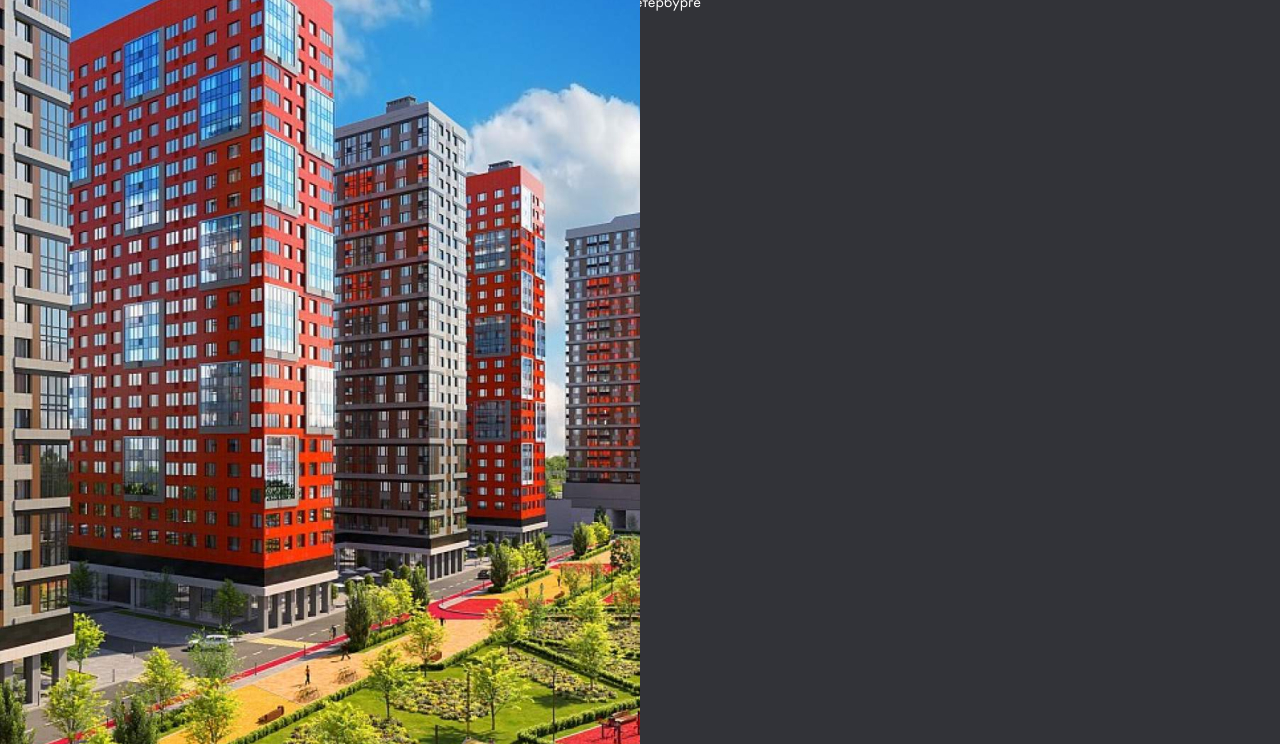
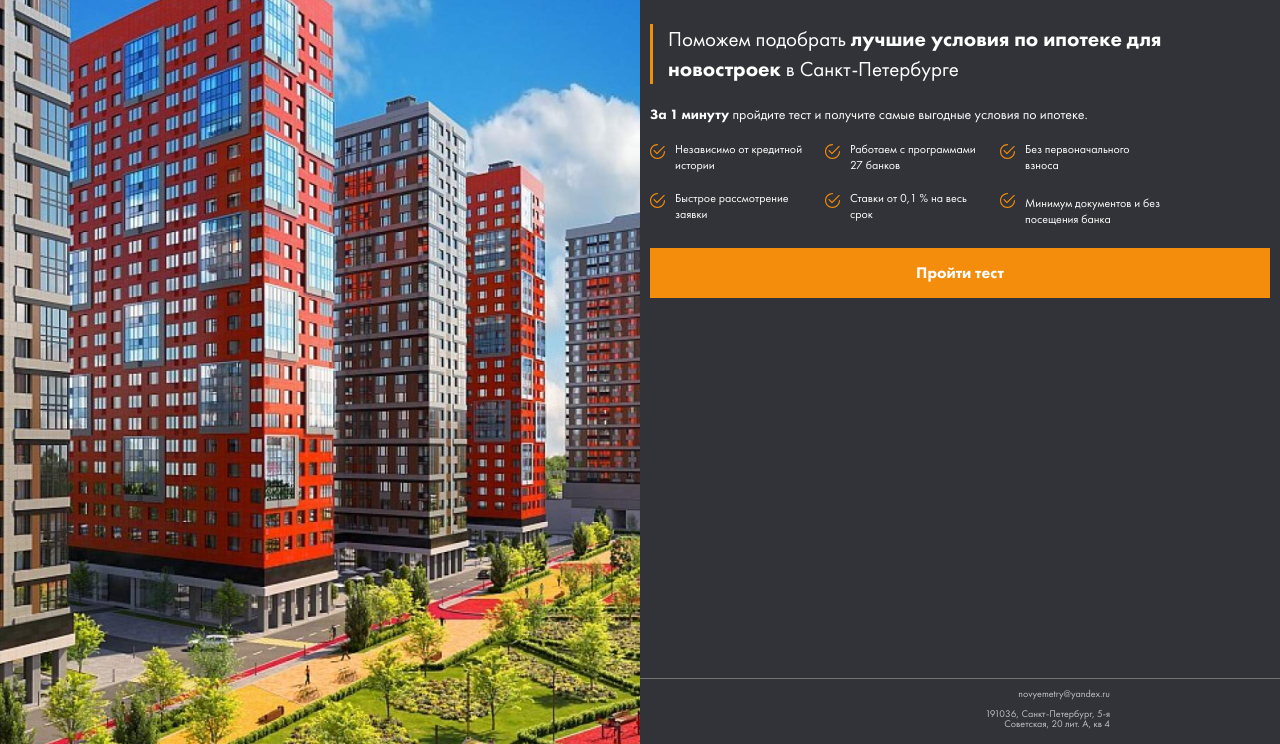
Before and after one commit to kenzaofficial/new-meters, a website: page source/index.html in a window 1280 px wide. Shown: the part 56-800 px from the top of the page. Drawn offline with nearby package versions, Linux system fonts and the light colour scheme; files that its build step writes are made by us from their sources.

Commit message:
feat:intro added

```diff
--- a/source/index.html
+++ b/source/index.html
@@ -27,24 +27,81 @@
       </div>
     </header>
     <main class="main">
-      <section class="intro">
+      <section class="intro intro--halfed">
         <div class="intro__container">
-          <h1 class="intro__title">Поможем подобрать лучшие условия по ипотеке для новостроек в Санкт-Петербурге</h1>
-          <div class="intro__description">За 1 минуту пройдите тест и получите самые выгодные условия
+          <h1 class="intro__title">Поможем подобрать <span>лучшие условия по ипотеке для новостроек</span> в
+            Санкт-Петербурге</h1>
+          <div class="intro__description"><span>За 1 минуту</span> пройдите тест и получите самые выгодные условия
             по ипотеке.</div>
           <ul class="intro__list">
-            <li class="intro__item"></li>
-            <li class="intro__item"></li>
-            <li class="intro__item"></li>
-            <li class="intro__item"></li>
-            <li class="intro__item"></li>
-            <li class="intro__item"></li>
+            <li class="intro__item">
+              <svg class="intro__icon">
+                <use href="img/sprite.svg#intro-icon"></use>
+              </svg>
+              <p class="intro__text">Независимо от кредитной истории</p>
+            </li>
+            <li class="intro__item">
+              <svg class="intro__icon">
+                <use href="img/sprite.svg#intro-icon"></use>
+              </svg>
+              <p class="intro__text">Работаем с программами
+                27 банков</p>
+            </li>
+            <li class="intro__item">
+              <svg class="intro__icon">
+                <use href="img/sprite.svg#intro-icon"></use>
+              </svg>
+              <p class="intro__text">Без первоначального взноса</p>
+            </li>
+            <li class="intro__item">
+              <svg class="intro__icon">
+                <use href="img/sprite.svg#intro-icon"></use>
+              </svg>
+              <p class="intro__text">Быстрое рассмотрение заявки</p>
+            </li>
+            <li class="intro__item">
+              <svg class="intro__icon">
+                <use href="img/sprite.svg#intro-icon"></use>
+              </svg>
+              <p class="intro__text">Ставки от 0,1 % на весь срок</p>
+            </li>
+            <li class="intro__item">
+              <svg class="intro__icon">
+                <use href="img/sprite.svg#intro-icon"></use>
+              </svg>
+              <p class="intro__text">Минимум документов и без посещения банка</p>
+            </li>
+
           </ul>
+          <a href="#" class="intro__button button">Пройти тест</a>
         </div>
-        <buttton class="intro__button"></buttton>
+
       </section>
     </main>
-
+    <footer class="footer">
+      <div class="footer__container">
+        <div class="footer__copyright">
+          <div class="footer__item">
+            <p class="footer__text">ООО «НОВЫЕ МЕТРЫ»</p>
+          </div>
+          <div class="footer__item">
+            <p class="footer__text">ОГРН 1217800040292</p>
+          </div>
+        </div>
+        <div class="footer__contacts">
+          <div class="footer__item">
+            <a class="footer__link footer__text" href="mailto:novyemetry@yandex.ru">
+              novyemetry@yandex.ru</a>
+          </div>
+          <div class="footer__item">
+            <a href="https://goo.gl/maps/vM8SU1jRn2uaLFim6" class="footer__link footer__text" target="_blank">191036,
+              Санкт-Петербург,
+              5-я Советская, 20 лит. А, кв 4
+            </a>
+          </div>
+        </div>
+      </div>
+    </footer>
   </div>
 </body>
 
--- /dev/null
+++ b/source/sass/footer.scss
@@ -0,0 +1,36 @@
+.footer {
+  padding-top: 10px;
+  padding-bottom: 15px;
+  border-top: 1px solid #727272;
+  font-size: 10px;
+  color: #C0C4CA;
+}
+
+.footer__container {
+  padding: 0 35px 0 43px;
+  display: flex;
+  flex-wrap: wrap;
+}
+
+
+.footer__copyright {
+  padding-top: 8px;
+  max-width: 165px;
+}
+
+.footer__contacts {
+  text-align: right;
+  max-width: 165px;
+  margin-left: auto;
+}
+
+.footer__item {
+
+  &:not(:last-child) {
+    margin-bottom: 10px;
+  }
+}
+
+.footer__text {}
+
+.footer__link {}
--- a/source/sass/header.scss
+++ b/source/sass/header.scss
@@ -28,10 +28,14 @@
 .header__contact {
   display: flex;
   align-items: center;
-  column-gap: 11px;
+  column-gap: 5px;
   margin-left: auto;
-  font-weight: bold;
+  font-weight: 900;
   transition: .3s;
+
+  @media (min-width: 330px) {
+    column-gap: 12px;
+  }
 
   &:hover {
     color: $hover-color;
@@ -61,9 +65,9 @@
 .header__contact-icon-border {
   transition: 0.3s;
   display: flex;
-  outline: 1px solid $icon-color;
-  width: 21px;
-  height: 21px;
+  outline: 1px solid $primary-color;
+  width: 20px;
+  height: 20px;
 }
 
 
@@ -72,6 +76,6 @@
   margin: auto;
   width: 11px;
   height: 11px;
-  fill: $icon-color;
+  fill: $primary-color;
   transition: .3s;
 }
--- a/source/sass/intro.scss
+++ b/source/sass/intro.scss
@@ -0,0 +1,75 @@
+.intro {
+  padding-top: 30px;
+  padding-bottom: 57px;
+
+}
+
+.intro--halfed {
+  @media (min-width: 767px) {
+    width: 50%;
+    margin-left: auto;
+  }
+}
+
+.intro__container {}
+
+.intro__title {
+  padding: 0 15px;
+  font-size: 21px;
+  line-height: 30px;
+  border-left: 3px solid $primary-color;
+  margin-bottom: 20px;
+
+  span {
+    font-weight: 900;
+  }
+}
+
+.intro__description {
+  font-size: 14px;
+  line-height: 20px;
+
+  span {
+    font-weight: 900;
+  }
+}
+
+.intro__list {
+  display: flex;
+  flex-wrap: wrap;
+  padding-top: 17px;
+  padding-bottom: 21px;
+  gap: 17px 20px;
+  font-size: 12px;
+  line-height: 16px;
+  width: 100%;
+}
+
+.intro__item {
+  padding-left: 25px;
+  position: relative;
+  display: flex;
+  column-gap: 10px;
+
+  &:last-child {
+    .intro__text {
+      max-width: 140px;
+      padding-top: 5px;
+    }
+  }
+}
+
+.intro__icon {
+  position: absolute;
+  top: 3px;
+  left: 0;
+  width: 15px;
+  height: 15px;
+  fill: $primary-color;
+}
+
+.intro__text {
+  max-width: 130px;
+}
+
+.intro__button {}
--- a/source/sass/style.scss
+++ b/source/sass/style.scss
@@ -1,6 +1,6 @@
 $main-bg: #323338;
 $secondary-bg: #28292E;
-$icon-color: #F48C0C;
+$primary-color: #F48C0C;
 $hover-color: #f45202;
 $active-color: #f21800;
 
@@ -11,6 +11,7 @@ $active-color: #f21800;
 @import "fonts.scss";
 @import "header.scss";
 @import "intro.scss";
+@import "footer.scss";
 
 
 .wrapper {
@@ -33,3 +34,15 @@ $active-color: #f21800;
     height: 100vh;
   }
 }
+
+
+.button {
+  display: inline-block;
+  padding: 15px 40px;
+  width: 100%;
+  font-weight: 900;
+  line-height: 20px;
+  text-align: center;
+  background-color: $primary-color;
+
+}
```
Also changed, not shown: source/img/contact-icon.svg (deleted), source/img/sprite.svg.
